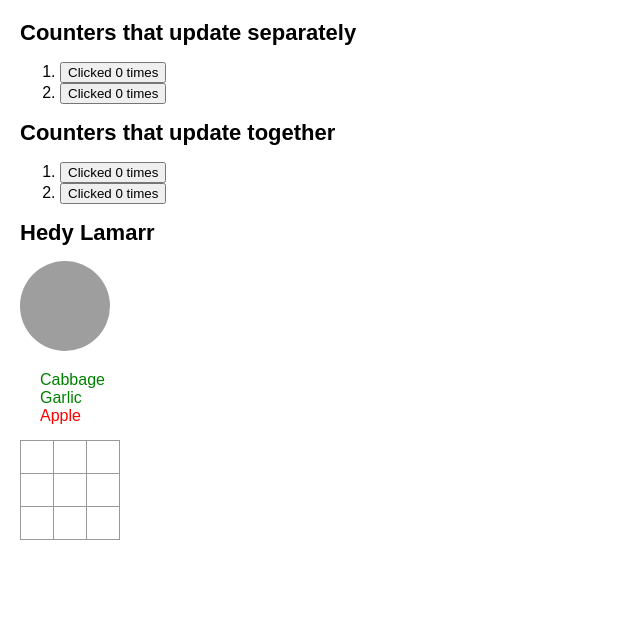
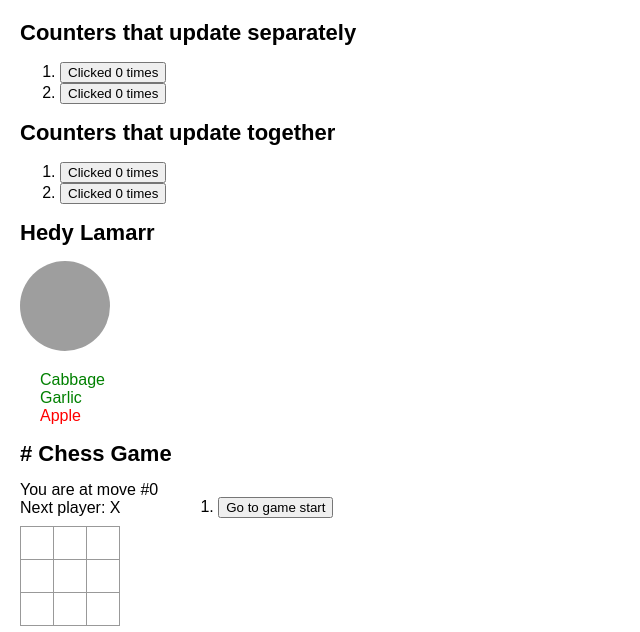
Before and after one commit to xuzepei/ReactPractice, a React (Create React App) app in the folder my-webapp/client/: page / in a window 1280 px wide. Shown: the top 632 px of the page, without its empty margins (0-640 px from the left). Built offline with nearby package versions, Linux system fonts and the light colour scheme; grey boxes are pictures that could not be loaded.

Commit message:
no message

```diff
--- a/my-webapp/client/src/App.js
+++ b/my-webapp/client/src/App.js
@@ -5,7 +5,7 @@
 import Profile from './Profile';
 import ShoppingList from './ShoppingList';
 
-import Board from './Board';
+import Game from './Game';
 
 import { useState } from 'react';
 
@@ -35,7 +35,7 @@
         <Profile />
         <ShoppingList />
 
-        <Board />
+        <Game />
     </div>
   );
 }
--- a/my-webapp/client/src/Board.js
+++ /dev/null
@@ -1,40 +0,0 @@
-import { useState } from "react";
-
-
-function Square() {
-
-    const [value, setValue] = useState(null);
-
-    function handleClick() {
-        console.log('clicked!');
-
-        setValue('X');
-    }
-
-    return (<button className="square" onClick={handleClick}>{value}</button>);
-}
-
-
-export default function Board() {
-
-    //只能返回单个JSX元素
-    return (
-        <>
-            <div className="board-row">
-                <Square />
-                <Square />
-                <Square />
-            </div>
-            <div className="board-row">
-                <Square />
-                <Square />
-                <Square />
-            </div>
-            <div className="board-row">
-                <Square />
-                <Square />
-                <Square />
-            </div>
-        </>
-    );
-}
--- /dev/null
+++ b/my-webapp/client/src/Game.js
@@ -0,0 +1,142 @@
+import { useState } from "react";
+
+
+function Square({value, onSquareClick}) {
+
+    //const [value, setValue] = useState(null);
+
+    // function handleClick() {
+    //     console.log('clicked!');
+
+    //     setValue('X');
+    // }
+
+    return (<button className="square" onClick={onSquareClick}>{value}</button>);
+}
+
+
+function Board({ xIsNext, squares, onPlay }) {
+
+    //const [squares, setSquares] = useState(Array(9).fill(null))
+
+    function calculateWinner(squares) {
+        const lines = [
+            [0, 1, 2],
+            [3, 4, 5],
+            [6, 7, 8],
+            [0, 3, 6],
+            [1, 4, 7],
+            [2, 5, 8],
+            [0, 4, 8],
+            [2, 4, 6]
+          ];
+
+          for(let i = 0; i < lines.length; i++) {
+            const [a,b,c] = lines[i];
+            if (squares[a] && squares[a] === squares[b] && squares[a] === squares[c]) {
+                return squares[a]
+            }
+          }
+
+          return null;
+    }
+
+    function handleClick(i) {
+
+        //console.log('clicked!');
+
+        if (squares[i] || calculateWinner(squares)) {
+            return;
+        }
+
+        const nextSquares = squares.slice();
+        nextSquares[i] = xIsNext ? "X":"O";
+        // setSquares(nextSquares);
+        // setXIsNext(!xIsNext)
+
+        onPlay(nextSquares);
+
+    }
+
+
+    const winner = calculateWinner(squares);
+    let status = winner ? "Winner: " + winner : "Next player: " + (xIsNext?"X":"O")
+
+
+    //只能返回单个JSX元素, 所以需要有<></>包裹
+    return (
+        <>
+        <div className="status">{status}</div>
+            <div className="board-row">
+                <Square value={squares[0]} onSquareClick={()=>handleClick(0)}/>
+                <Square value={squares[1]} onSquareClick={()=>handleClick(1)}/>
+                <Square value={squares[2]} onSquareClick={()=>handleClick(2)}/>
+            </div>
+            <div className="board-row">
+                <Square value={squares[3]} onSquareClick={()=>handleClick(3)}/>
+                <Square value={squares[4]} onSquareClick={()=>handleClick(4)}/>
+                <Square value={squares[5]} onSquareClick={()=>handleClick(5)}/>
+            </div>
+            <div className="board-row">
+                <Square value={squares[6]} onSquareClick={()=>handleClick(6)}/>
+                <Square value={squares[7]} onSquareClick={()=>handleClick(7)}/>
+                <Square value={squares[8]} onSquareClick={()=>handleClick(8)}/>
+            </div>
+        </>
+    );
+}
+
+export default function Game() {
+
+    const [history, setHistory] = useState([Array(9).fill(null)])
+    const [currentMove, setCurrentMove] = useState(0);
+    const currentSquares = history[currentMove];
+    const xIsNext = currentMove % 2 === 0;
+
+    function handlePlay(nextSquares) {
+        // TODO
+        const nextHistory = [...history.slice(0, currentMove + 1), nextSquares];
+        setHistory(nextHistory);
+
+        console.log(nextHistory)
+        console.log(nextHistory.length)
+
+        setCurrentMove(nextHistory.length - 1);
+
+        //当前的改变打印不出来，要下次才能打印出
+        console.log(history)
+    }
+
+    const moves = history.map((squares, moveIndex) => {
+        let description;
+        if (moveIndex > 0) {
+            description = 'Go to move #' + moveIndex;
+        } else {
+            description = "Go to game start";
+        }
+
+        return(<li key={moveIndex}>
+            <button onClick={()=>jumpTo(moveIndex)}>{description}</button>
+        </li>);
+    });
+
+    function jumpTo(moveIndex) {
+        // TODO
+        setCurrentMove(moveIndex);
+      }
+
+    return (
+        <>
+            <h1># Chess Game</h1>
+            <div className="game">
+                <div className="game-board">
+                    <div>{"You are at move #" + currentMove}</div>
+                    <Board xIsNext={xIsNext} squares={currentSquares} onPlay={handlePlay} />
+                </div>
+                <div className="game-info">
+                    <ol>{moves}</ol>
+                </div>
+            </div>
+        </>
+    );
+}
```
